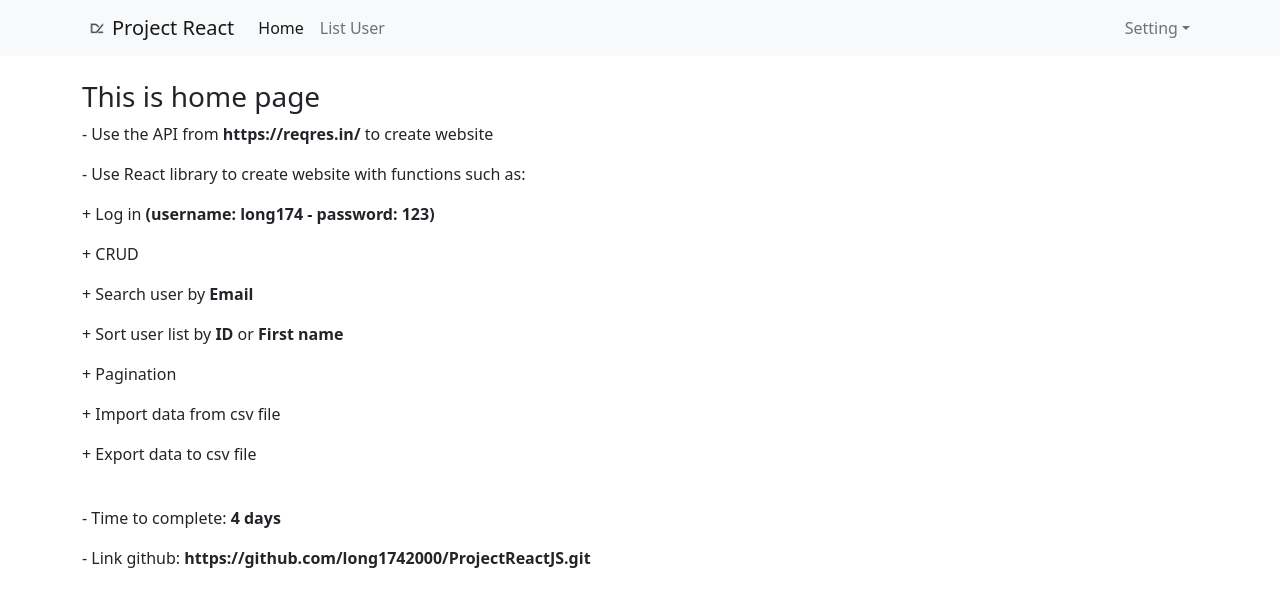
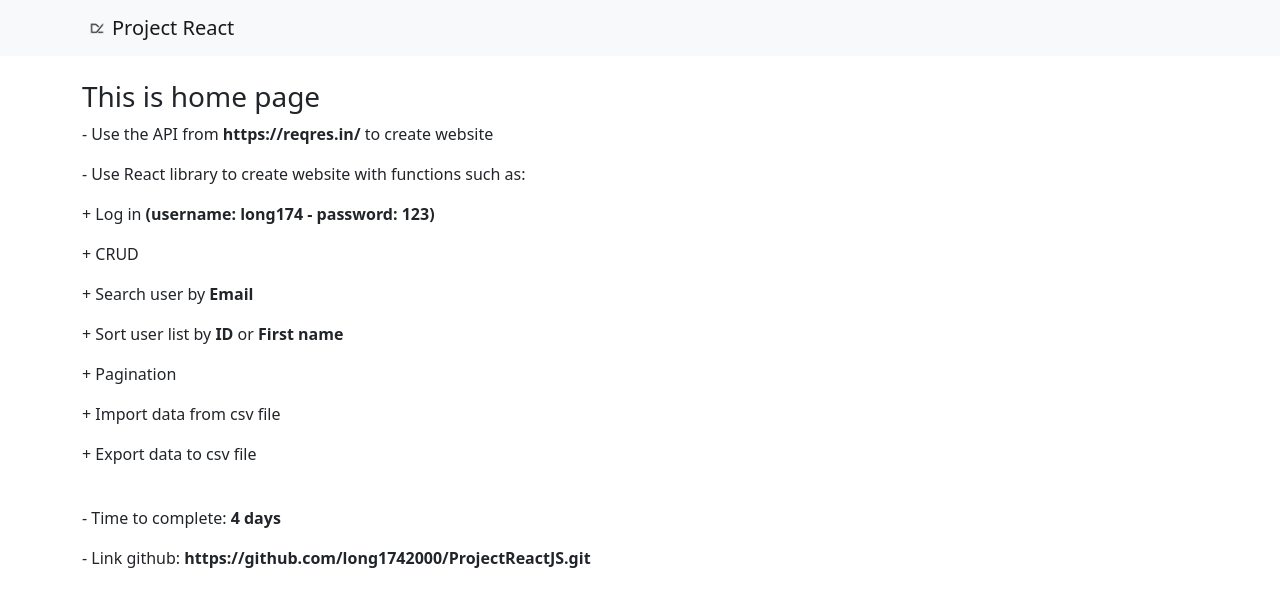
Before and after one commit to long1742000/ProjectReactJS, a React (Create React App) app: page / in a window 1280 px wide. Shown: the top 606 px of the page. Built offline with nearby package versions, Linux system fonts and the light colour scheme.

Commit message:
fix something to deploy

```diff
--- a/src/components/Header.js
+++ b/src/components/Header.js
@@ -31,7 +31,7 @@ const Header = (props) => {
         <>
             <Navbar bg="light" expand="lg">
                 <Container>
-                    <Navbar.Brand href="/">
+                    <Navbar.Brand href="/ProjectReactJS/">
                         <img
                             src={logoApp}
                             width="30"
@@ -41,7 +41,7 @@ const Header = (props) => {
                         />
                         Project React</Navbar.Brand>
                     <Navbar.Toggle aria-controls="basic-navbar-nav" />
-                    {(localStorage.getItem('user') || window.location.pathname === "/") &&
+                    {(localStorage.getItem('user') || window.location.pathname === "/ProjectReactJS/") &&
 
 
                         <Navbar.Collapse id="basic-navbar-nav">
--- a/src/components/HomePage.js
+++ b/src/components/HomePage.js
@@ -1,4 +1,11 @@
+import { useEffect } from "react";
+
 const HomePage = () => {
+
+    useEffect(() => {
+        console.log(window.location.pathname);
+    }, [])
+
     return (
         <>
             <br />
```
